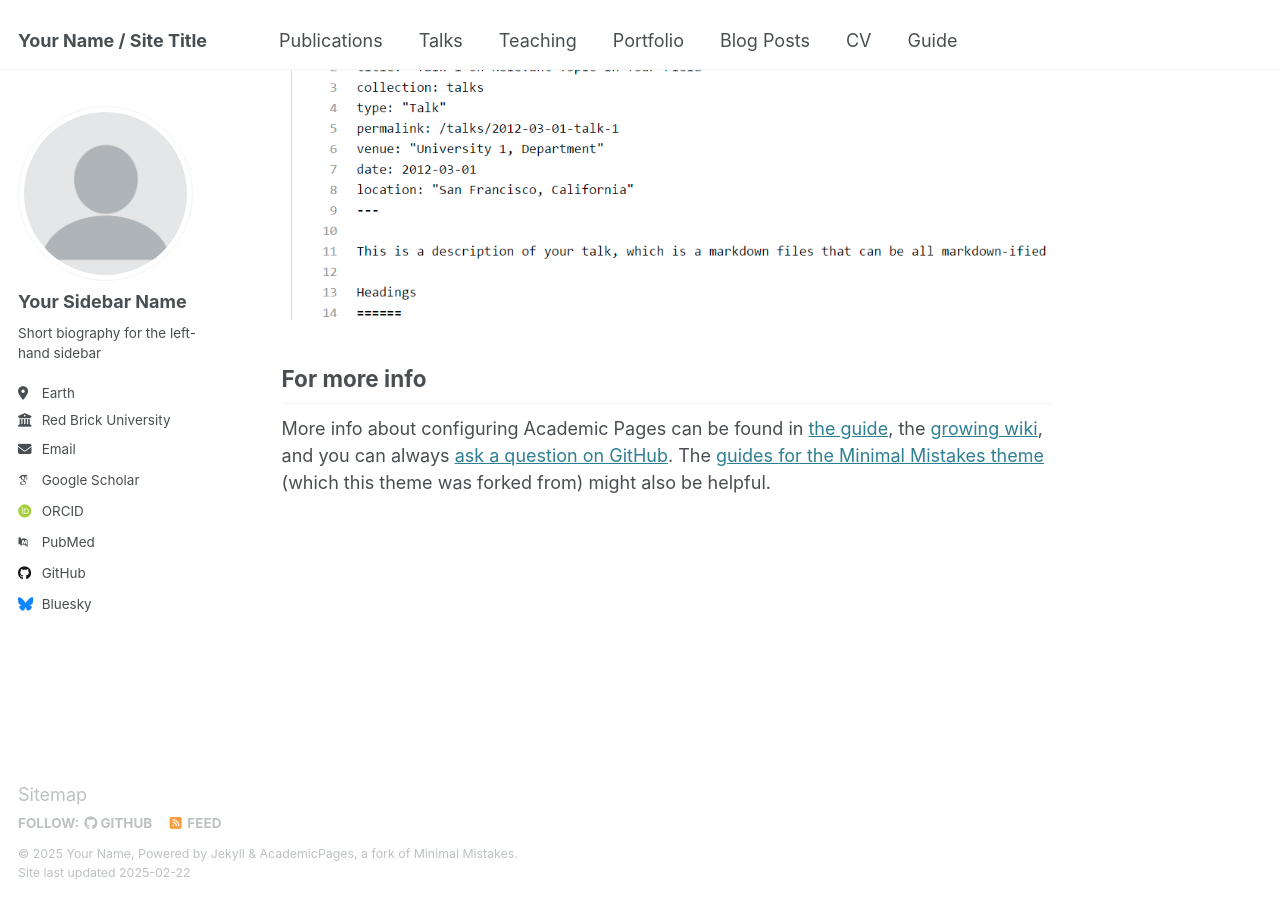
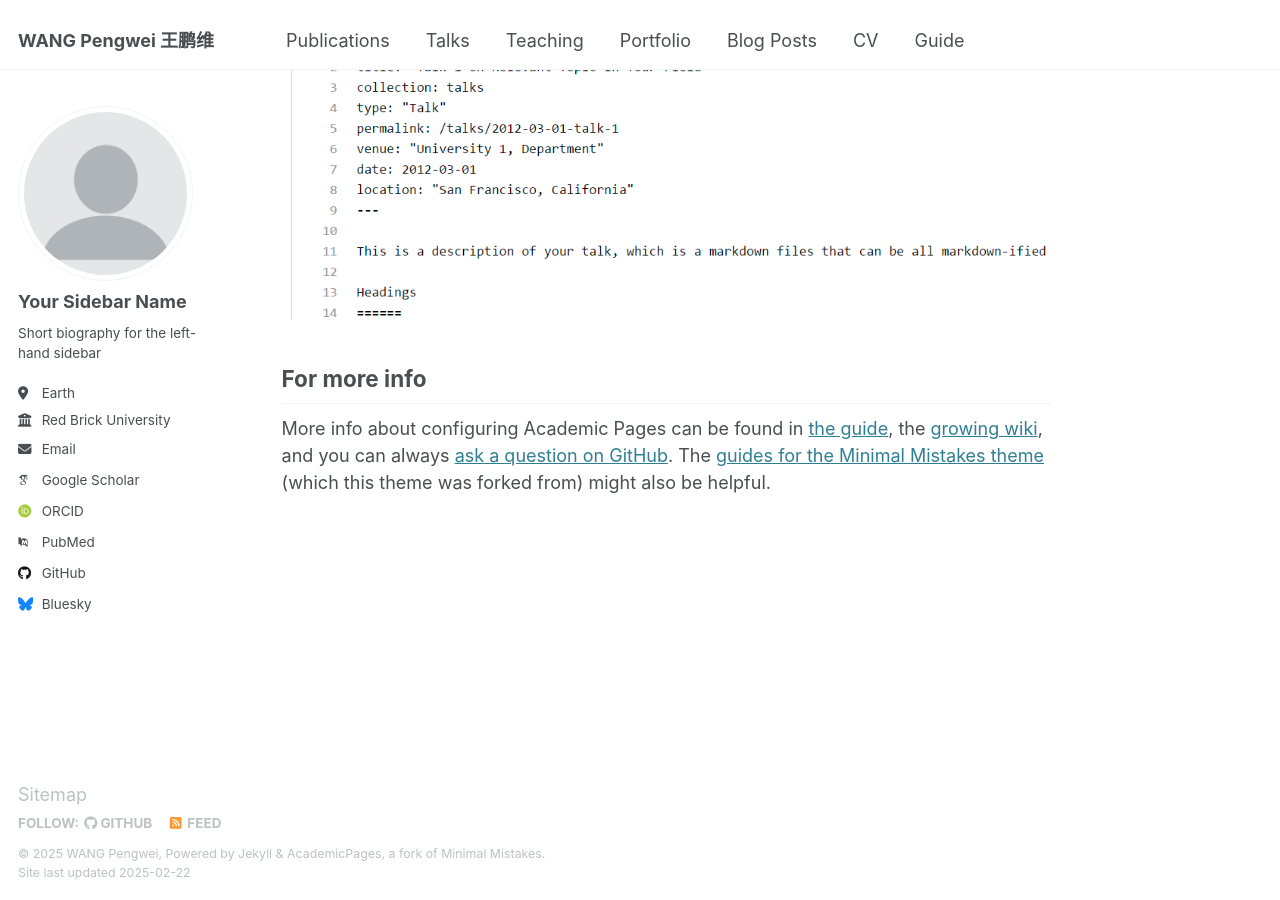
Before and after one commit to penway/penway, a Jekyll site: the page built from docs/_pages/about.md, in a window 1280 px wide and 900 px high, scrolled down 2642 px. Built offline with Jekyll 4.4.1, drawn with Linux system fonts in a browser that asks for light colours; some web fonts are replaced.

Commit message:
Update _config.yml

```diff
--- a/docs/_config.yml
+++ b/docs/_config.yml
@@ -9,9 +9,9 @@
 # Basic Site Settings
 locale                   : "en-US"
 site_theme               : "default"
-title                    : "Your Name / Site Title"
+title                    : "WANG Pengwei 王鹏维"
 title_separator          : "-"
-name                     : &name "Your Name"
+name                     : &name "WANG Pengwei"
 description              : &description "personal description"
 url                      : https://academicpages.github.io # the base hostname & protocol for your site e.g. "https://[your GitHub username].github.io"
 baseurl                  : "" # the subpath of your site, e.g. "/blog"
```
